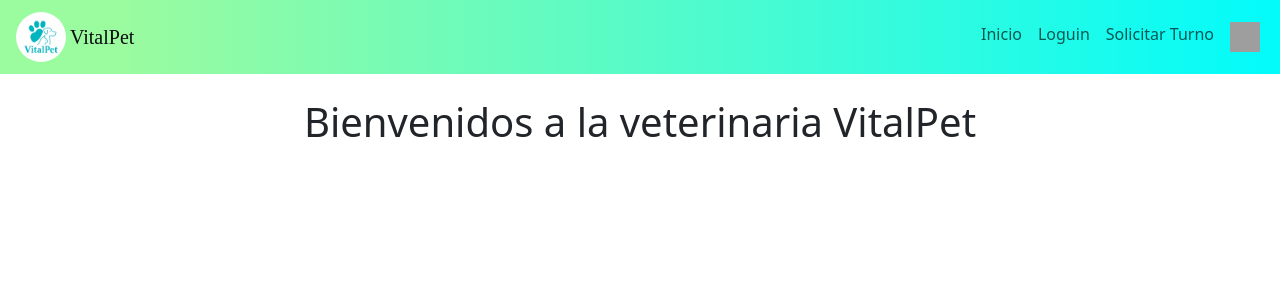
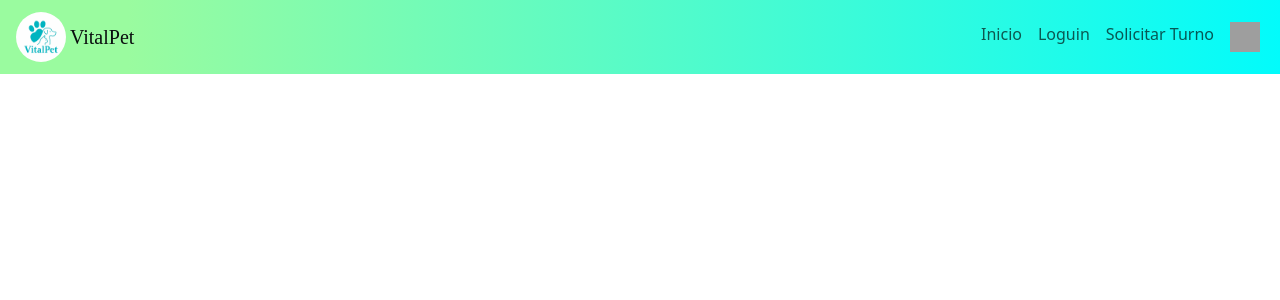
Before and after one commit to Miltonmam005/Vitalpet-veterinaria, a React (Vite) app: page / in a window 1280 px wide. Shown: the top 300 px of the page. Built offline with nearby package versions, Linux system fonts and the light colour scheme; grey boxes are pictures that could not be loaded.

Commit message:
acomode route

```diff
--- a/src/App.jsx
+++ b/src/App.jsx
@@ -1,20 +1,18 @@
 import 'bootstrap/dist/css/bootstrap.min.css';
 import Menu from './components/shared/Menu'
 import { BrowserRouter, Route, Routes } from 'react-router';
-import sobreNosotros from './components/sobreNosotros.jsx';
+import SobreNosotros from './components/sobreNosotros.jsx';
 function App() {
 
 
   return (
     <>
     <BrowserRouter>
-    <Routes>
-      <Route path="/sobreNosotros" element={<sobreNosotros></sobreNosotros>}></Route>
+   <Menu></Menu>
+     <main >
+      <Routes>
+      <Route path="/sobreNosotros" element={<SobreNosotros></SobreNosotros>}></Route>
       </Routes>
-   <Menu></Menu>
-     <main className='container my-4'>
-    <h1 className='text-center'>Bienvenidos a la veterinaria VitalPet</h1>
-
     </main>
    <footer className='bg-darck text-light text-center py-3'>
     <p> Todos los derechos reservados</p>
```
